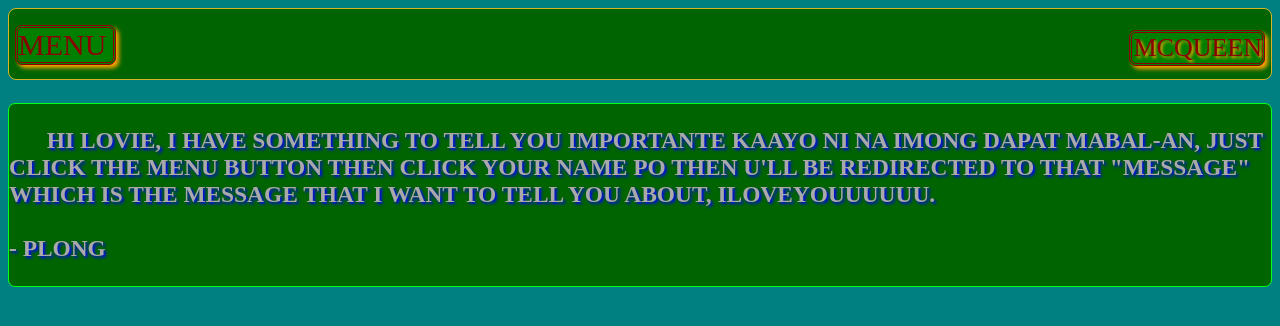
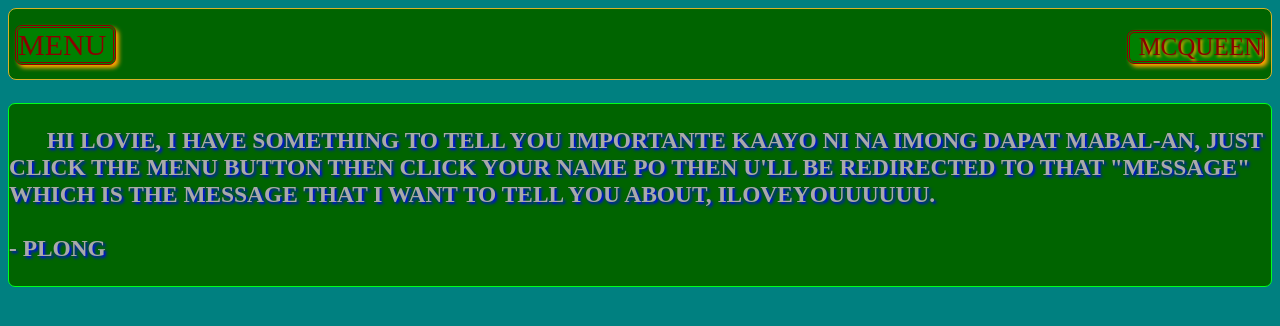
Before and after one commit to AQwebber/PlongMQ, a plain HTML site: page index.html in a window 1280 px wide. Drawn offline with Linux system fonts and the light colour scheme.

Commit message:
Update style.css

```diff
--- a/style.css
+++ b/style.css
@@ -68,11 +68,11 @@ body {
 .page-name{
   text-align: end;
   background:green;
-  width:130px;
+  width:132px;
   position: absolute;
   right: 15px;
   top:30px;
-  font-size: 26px;
+  font-size: 25px;
   color: darkred;
   border-radius: 7px;
   animation-name: pName;
```
